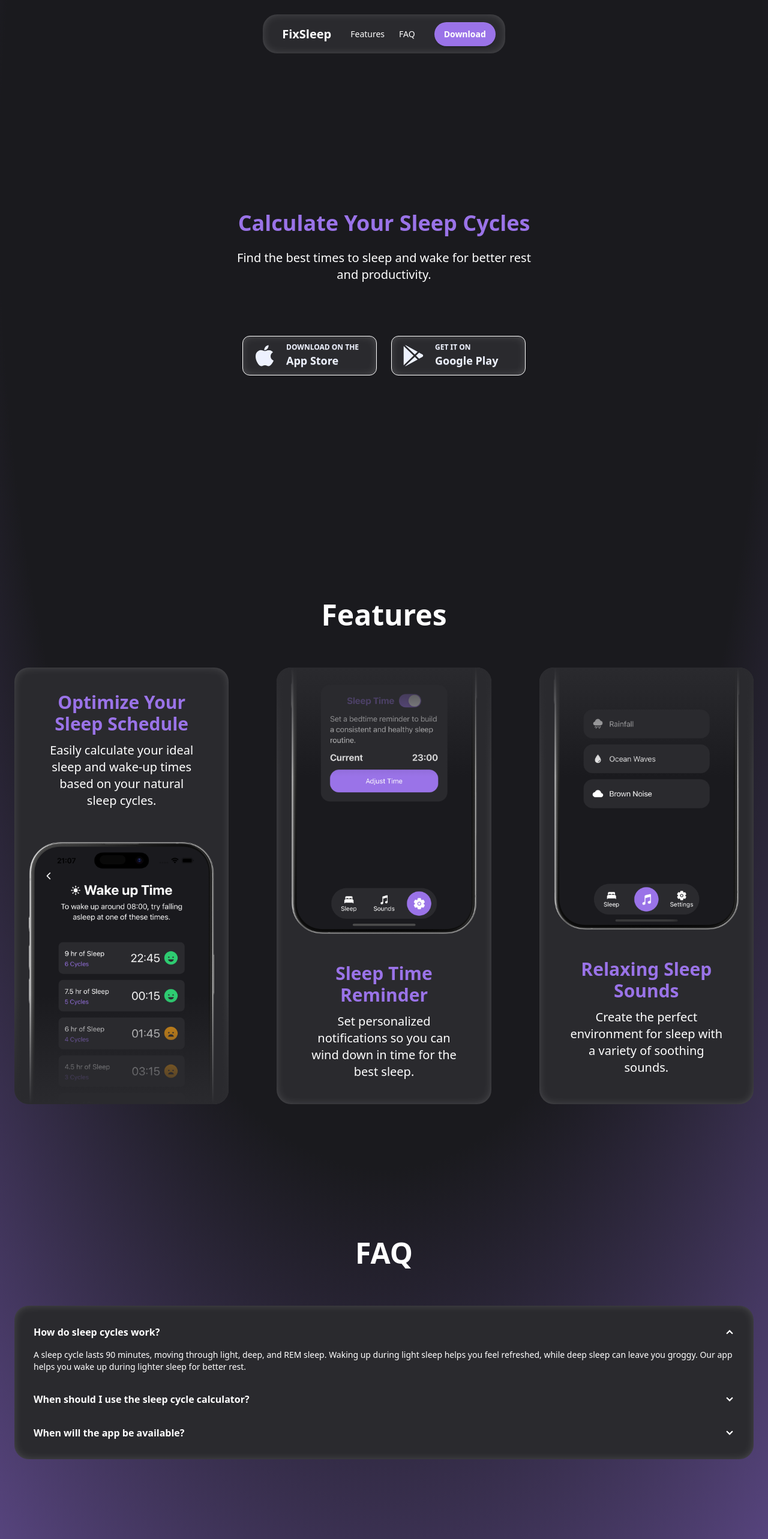
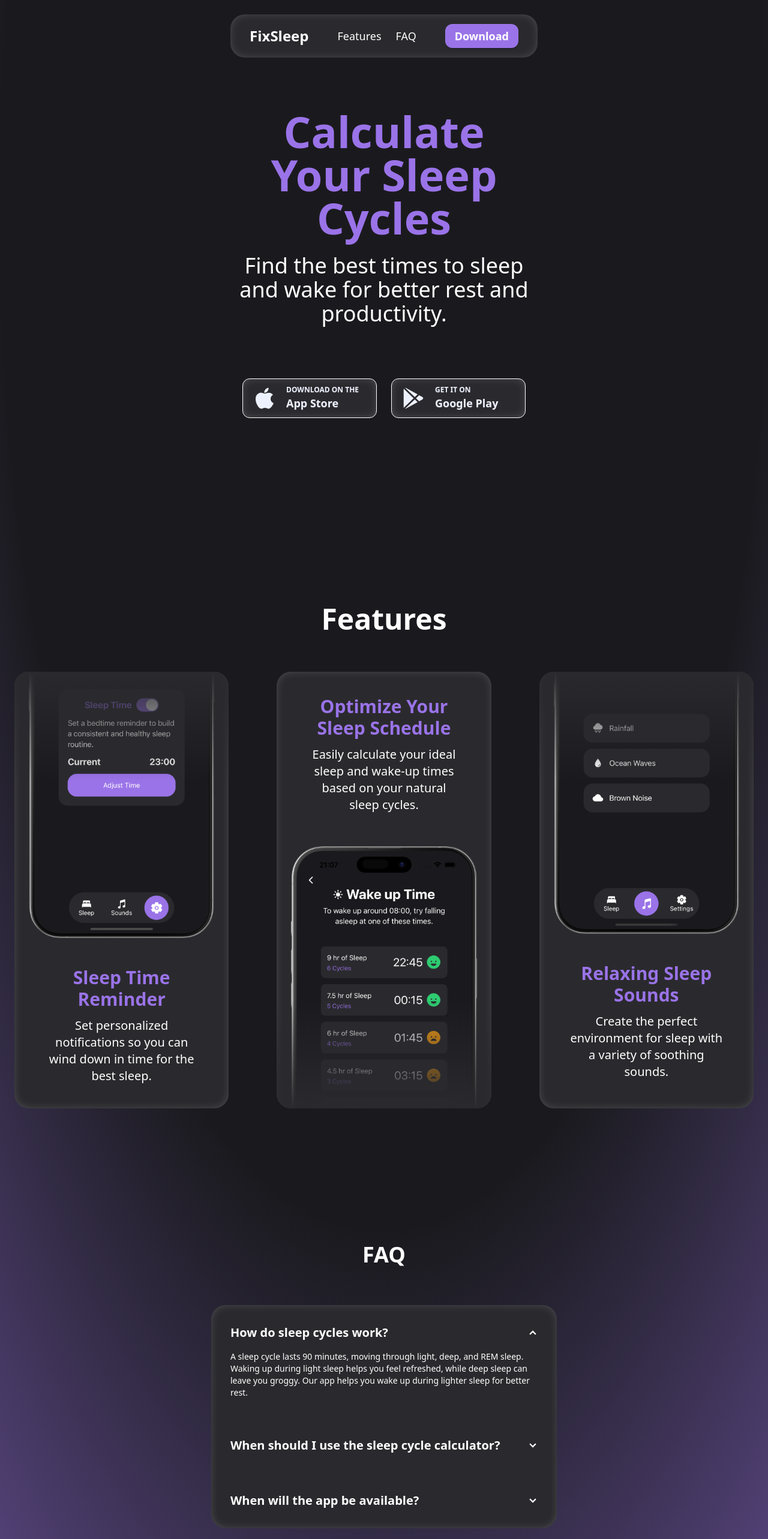
Before and after one commit to 227Faddi/fixsleep, a Next.js app in the folder web/: page / in a window 1280 px wide. Shown: the top 2566 px of the page at 60% size. Built offline with nearby package versions, Linux system fonts and the light colour scheme.

Commit message:
web/feat: add responsiveness for langer screens

```diff
--- a/web/src/app/layout.tsx
+++ b/web/src/app/layout.tsx
@@ -14,7 +14,7 @@ const geistMono = Geist_Mono({
 
 export const metadata: Metadata = {
   title: "Fix Sleep",
-  description: "Generated by create next app",
+  description: "Sleep Cycles Calculator To Help Sleep Better",
 };
 
 export default function RootLayout({
@@ -28,7 +28,9 @@ export default function RootLayout({
         className={`${geistSans.variable} ${geistMono.variable} antialiased relative`}
       >
         <div className="absolute inset-0 -z-10 h-full w-full items-center px-5 py-24 [background:radial-gradient(125%_125%_at_50%_10%,#1A1A1E_40%,#9A73E8)]"></div>
-        {children}
+        <div className="w-full flex justify-center">
+          <div className="flex-grow w-full max-w-[1920px]">{children}</div>
+        </div>
       </body>
     </html>
   );
--- a/web/src/components/CTA.tsx
+++ b/web/src/components/CTA.tsx
@@ -7,15 +7,15 @@ const CTA = () => {
 
   return (
     <section id="cta" className="py-28">
-      <h2 className="text-5xl font-bold text-center pb-16">
+      <h2 className="text-4xl font-bold text-center pb-16">
         Join The Waitlist
       </h2>
-      <div className="card bg-primary shadow-[inset_0_0_20px_-10px_rgba(255,255,255,0.5)]">
+      <div className="card p-6 bg-primary shadow-[inset_0_0_20px_-10px_rgba(255,255,255,0.5)]">
         <div className="card-body items-center text-center">
-          <h3 className="card-title">
+          <h3 className="card-title lg:text-xl">
             Sign up to be notified when we officially launch!
           </h3>
-          <div className="card-actions">
+          <div className="card-actions pt-4">
             <form
               action={handleForm}
               className="flex justify-center items-start"
--- a/web/src/components/Faq.tsx
+++ b/web/src/components/Faq.tsx
@@ -1,14 +1,14 @@
 const Faq = () => {
   return (
     <section id="faq" className="py-28">
-      <h2 className="text-5xl font-bold text-center pb-16">FAQ</h2>
-      <div className="bg-primary p-4 rounded-3xl shadow-[inset_0_0_20px_-10px_rgba(255,255,255,0.5)]">
+      <h2 className="text-4xl font-bold text-center pb-16">FAQ</h2>
+      <div className="max-w-xl space-y-2 md:space-y-8 bg-primary p-4 rounded-3xl shadow-[inset_0_0_20px_-10px_rgba(255,255,255,0.5)]">
         <div className="collapse collapse-arrow">
           <input type="radio" name="my-accordion-2" defaultChecked />
-          <div className="collapse-title font-semibold">
+          <div className="collapse-title font-semibold text-md md:text-xl">
             How do sleep cycles work?
           </div>
-          <div className="collapse-content text-sm">
+          <div className="collapse-content text-sm md:text-md">
             A sleep cycle lasts 90 minutes, moving through light, deep, and REM
             sleep. Waking up during light sleep helps you feel refreshed, while
             deep sleep can leave you groggy. Our app helps you wake up during
@@ -17,10 +17,10 @@ const Faq = () => {
         </div>
         <div className="collapse collapse-arrow">
           <input type="radio" name="my-accordion-2" />
-          <div className="collapse-title font-semibold">
+          <div className="collapse-title font-semibold text-md md:text-xl">
             When should I use the sleep cycle calculator?
           </div>
-          <div className="collapse-content text-sm">
+          <div className="collapse-content text-sm md:text-md">
             Use FixSleep when you want to wake up feeling refreshed. Simply
             enter your wake-up time, and the app will calculate the best sleep
             time to ensure you wake up during a light sleep phase.
@@ -28,10 +28,10 @@ const Faq = () => {
         </div>
         <div className="collapse collapse-arrow">
           <input type="radio" name="my-accordion-2" />
-          <div className="collapse-title font-semibold">
+          <div className="collapse-title font-semibold text-md md:text-xl">
             When will the app be available?
           </div>
-          <div className="collapse-content text-sm">
+          <div className="collapse-content text-sm md:text-md">
             The app is currently under development and will be available soon.
             Join the waitlist to receive updates and be the first to know when
             it&apos;s released.
--- a/web/src/components/Features.tsx
+++ b/web/src/components/Features.tsx
@@ -3,11 +3,11 @@ import Image from "next/image";
 const Features = () => {
   return (
     <section id="features" className="py-28">
-      <h2 className="text-3xl sm:text-5xl font-bold text-center pb-16">
+      <h2 className="text-4xl sm:text-5xl font-bold text-center pb-16">
         Features
       </h2>
-      <div className="flex flex-col md:flex-row gap-20 overflow-hidden relative">
-        <div className="relative overflow-hidden card gap-6 rounded-3xl bg-primary px-6 pt-4 shadow-[inset_0_0_20px_-10px_rgba(255,255,255,0.5)]">
+      <div className="flex flex-col lg:flex-row gap-20 overflow-hidden relative max-w-sm lg:max-w-7xl">
+        <div className="lg:order-2 flex-1 relative overflow-hidden card gap-6 rounded-3xl bg-primary px-6 pt-4 shadow-[inset_0_0_20px_-10px_rgba(255,255,255,0.5)]">
           <div className="card-body text-center gap-3">
             <h3 className="text-3xl font-bold text-accent">
               Optimize Your Sleep Schedule
@@ -27,7 +27,7 @@ const Features = () => {
           <div className="absolute inset-x-0 bottom-0 h-1/4 bg-gradient-to-t from-primary to-transparent"></div>
         </div>
 
-        <div className="relative overflow-hidden card gap-6 rounded-3xl bg-primary px-6 pb-4 shadow-[inset_0_0_20px_-10px_rgba(255,255,255,0.5)]">
+        <div className="lg:order-1 flex-1 relative overflow-hidden card gap-6 rounded-3xl bg-primary px-6 pb-4 shadow-[inset_0_0_20px_-10px_rgba(255,255,255,0.5)]">
           <Image
             src="/reminder.png"
             alt="iPhone image showing sleep cycles screen"
@@ -47,7 +47,7 @@ const Features = () => {
           </div>
         </div>
 
-        <div className="relative overflow-hidden card gap-6 rounded-3xl bg-primary px-6 pb-4 shadow-[inset_0_0_20px_-10px_rgba(255,255,255,0.5)]">
+        <div className="lg:order-3 flex-1 relative overflow-hidden card gap-6 rounded-3xl bg-primary px-6 pb-4 shadow-[inset_0_0_20px_-10px_rgba(255,255,255,0.5)]">
           <Image
             src="/sounds.png"
             alt="iPhone image showing sleep cycles screen"
--- a/web/src/components/Hero.tsx
+++ b/web/src/components/Hero.tsx
@@ -3,13 +3,13 @@ import { IoLogoApple, IoLogoGooglePlaystore } from "react-icons/io5";
 
 const Hero = () => {
   return (
-    <section id="hero" className="hero min-h-screen py-28">
+    <section id="hero" className="hero min-h-screen pb-28">
       <div className="hero-content">
         <div className="max-w-lg flex flex-col items-center justify-center">
-          <h1 className="text-4xl font-bold text-center text-accent">
+          <h1 className="text-5xl md:text-7xl font-bold text-center text-accent">
             Calculate Your Sleep Cycles
           </h1>
-          <p className="text-xl py-6 text-center">
+          <p className="text-2xl md:text-4xl py-6 text-center">
             Find the best times to sleep and wake for better rest and
             productivity.
           </p>
--- a/web/src/components/Navbar.tsx
+++ b/web/src/components/Navbar.tsx
@@ -4,15 +4,15 @@ import { IoMenu } from "react-icons/io5";
 
 const Navbar = () => {
   return (
-    <nav className="navbar bg-primary rounded-3xl w-auto px-4 space-x-4 shadow-[inset_0_0_20px_-10px_rgba(255,255,255,0.5)]">
-      <div className="navbar-start space-x-4">
+    <nav className="navbar bg-primary rounded-3xl w-auto px-4 space-x-4 md:px-8 md:space-x-8 shadow-[inset_0_0_20px_-10px_rgba(255,255,255,0.5)]">
+      <div className="navbar-start">
         <div className="dropdown">
           <div tabIndex={0} role="button" className="lg:hidden">
-            <IoMenu size={25} />
+            <IoMenu size={30} />
           </div>
           <ul
             tabIndex={0}
-            className="menu menu-sm dropdown-content bg-[#2A2A2E] rounded-box z-1 mt-6 w-52 p-2 shadow"
+            className="menu menu-sm dropdown-content bg-[#2A2A2E] rounded-box z-1 mt-6 w-52 p-2 shadow-[inset_0_0_20px_-10px_rgba(255,255,255,0.5)]"
           >
             <li>
               <Link href="#features" className="text-lg">
@@ -26,12 +26,12 @@ const Navbar = () => {
             </li>
           </ul>
         </div>
-        <Link href="/" className="font-bold text-xl rounded-3xl">
+        <Link href="/" className="font-bold text-2xl rounded-3xl">
           FixSleep
         </Link>
       </div>
       <div className="navbar-center hidden lg:flex">
-        <ul className="menu menu-horizontal px-1">
+        <ul className="menu menu-horizontal px-1 text-lg">
           <li>
             <Link href="#features">Features</Link>
           </li>
@@ -41,7 +41,10 @@ const Navbar = () => {
         </ul>
       </div>
       <div className="navbar-end">
-        <Link href="#cta" className="btn bg-[#9A73E8] rounded-3xl border-none">
+        <Link
+          href="#cta"
+          className="btn bg-[#9A73E8] rounded-xl border-none text-md md:text-lg md:p-4"
+        >
           Download
         </Link>
       </div>
```
